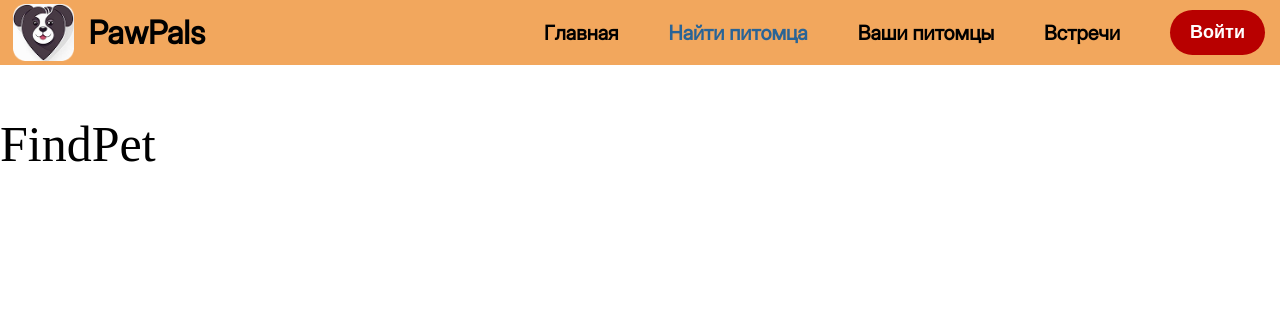
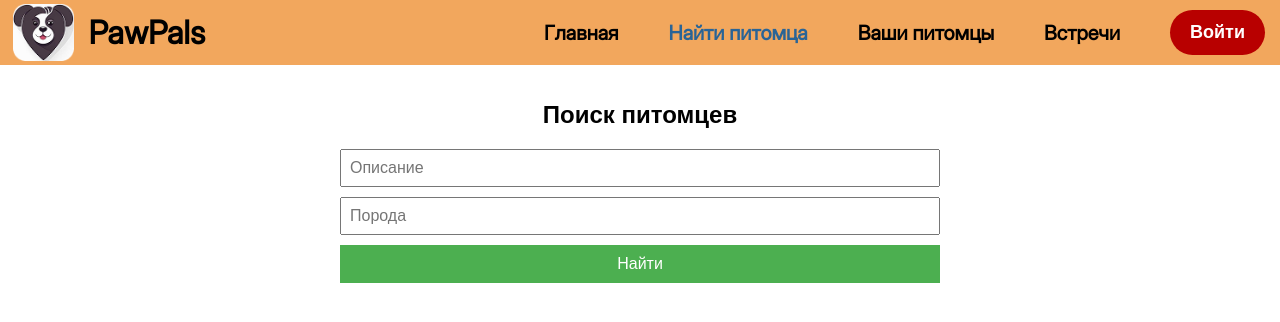
Before and after one commit to dizzy-166/PawPals, a React (Create React App) app in the folder Development/pawpal/: page /find-pet in a window 1280 px wide. Shown: the top 322 px of the page. Built offline with nearby package versions, Linux system fonts and the light colour scheme.

Commit message:
create findPet

```diff
--- a/Development/pawpal/src/App.js
+++ b/Development/pawpal/src/App.js
@@ -1,5 +1,5 @@
 import { CustomHeader } from './components/CustomHeader';
-import { FindPet } from './pages/FindPet/FindPet';
+import FindPet from './pages/FindPet/FindPet';
 
 import { Meetings } from './pages/Meetings/Meetings';
 import ProfilePage from './pages/PerosnalAccount/ProfilePage';
--- a/Development/pawpal/src/pages/FindPet/FindPet.jsx
+++ b/Development/pawpal/src/pages/FindPet/FindPet.jsx
@@ -1,11 +1,72 @@
-import React from 'react';
+import React, { useEffect, useState } from "react";
+import { FindPetVM } from "./FindPetVM";
 
-export const FindPet = () => {
+export default function FindPet() {
+  const {
+    filters,
+    setDesc,
+    setBreedName,
+    pets,
+    loading,
+    error,
+    searchPets,
+  } = FindPetVM();
 
+  const handleSubmit = (e) => {
+    e.preventDefault();
+    searchPets();
+  };
 
-    return (
-    <>
-    <p style = {{ fontSize: "50px" }}>FindPet</p>
-    </>
-    );
-};
+  return (
+    <div className="containerFindPet">
+      <h2 className="titleFindPet">Поиск питомцев</h2>
+      <form onSubmit={handleSubmit} className="formFindPet">
+        <input
+          type="text"
+          placeholder="Описание"
+          value={filters.desc}
+          onChange={(e) => setDesc(e.target.value)}
+          className="inputFindPet"
+        />
+
+        <input
+          type="text"
+          placeholder="Порода"
+          value={filters.breedName}
+          onChange={(e) => setBreedName(e.target.value)}
+          className="inputFindPet"
+          autoComplete="off"
+        />
+
+        <button type="submit" className="buttonFindPet">
+          Найти
+        </button>
+      </form>
+
+      {loading && <p>Загрузка...</p>}
+      {error && <p style={{ color: "red" }}>Ошибка: {error}</p>}
+
+      <ul className="listFindPet">
+        {pets.map((pet) => (
+          <li key={pet.id} className="cardFindPet">
+            <div className="petImageContainer">
+              {pet.image ? (
+                <img src={pet.image} alt={pet.name} className="petImage" />
+              ) : (
+                <div className="noImagePlaceholder">Нет изображения</div>
+              )}
+            </div>
+
+            <div className="petInfoContainer">
+              <strong className="petName">{pet.name}</strong>
+              <p className="petBreed">Порода: {pet.Breeds?.name || "Не указана"}</p>
+              <p className="petDesc">Описание: {pet.desc}</p>
+
+              <button className="walkButton">Позвать на прогулку</button>
+            </div>
+          </li>
+        ))}
+      </ul>
+    </div>
+  );
+}
--- /dev/null
+++ b/Development/pawpal/src/pages/FindPet/FindPetVM.js
@@ -0,0 +1,81 @@
+import { useState } from "react";
+import supabase from '../../Domain/Utils/Constant';
+
+export function FindPetVM() {
+  const [filters, setFilters] = useState({ desc: "", breedName: "" });
+  const [pets, setPets] = useState([]);
+  const [loading, setLoading] = useState(false);
+  const [error, setError] = useState(null);
+
+  const setDesc = (value) =>
+    setFilters((prev) => ({ ...prev, desc: value }));
+
+  const setBreedName = (value) =>
+    setFilters((prev) => ({ ...prev, breedName: value }));
+
+  const searchPets = async () => {
+  setLoading(true);
+  setError(null);
+
+  try {
+    let breedIds = [];
+
+    // Если фильтр по породе задан — ищем id пород с таким именем
+    if (filters.breedName) {
+      const { data: breeds, error: breedError } = await supabase
+        .from('Breeds')
+        .select('id')
+        .ilike('name', `%${filters.breedName}%`);
+
+      if (breedError) throw breedError;
+
+      breedIds = breeds.map(b => b.id);
+
+      if (breedIds.length === 0) {
+        // Нет пород, подходящих под фильтр — сразу очистить список питомцев
+        setPets([]);
+        setLoading(false);
+        return;
+      }
+    }
+
+    // Формируем запрос к питомцам
+    let query = supabase
+      .from("Pets")
+      .select("*, Breeds(name)");
+
+    if (filters.desc) {
+      query = query.ilike("desc", `%${filters.desc}%`);
+    }
+
+    if (filters.breedName) {
+      // Фильтруем питомцев по найденным id пород
+      query = query.in('breed_id', breedIds);
+    }
+
+    const { data, error } = await query;
+
+    if (error) {
+      setError(error.message);
+      setPets([]);
+    } else {
+      setPets(data);
+    }
+  } catch (e) {
+    setError(e.message);
+    setPets([]);
+  } finally {
+    setLoading(false);
+  }
+};
+
+  return {
+    filters,
+    setDesc,
+    setBreedName,
+    pets,
+    loading,
+    error,
+    searchPets,
+  };
+}
--- a/Development/pawpal/src/pages/styles/MainStyles.css
+++ b/Development/pawpal/src/pages/styles/MainStyles.css
@@ -24,37 +24,45 @@
 }
 
 .logo img {
-    height: 1%; /* Логотип увеличен */
+  height: 1%;
+  /* Логотип увеличен */
   width: 30%;
   margin-right: 15px;
 }
 
 .logo span {
   font-weight: bold;
-    font-size: 32px; /* Ещё больше увеличен текст "Управляй мечтой" */
+  font-size: 32px;
+  /* Ещё больше увеличен текст "Управляй мечтой" */
 }
 
 nav {
   display: flex;
   align-items: center;
-  gap: 20px; /* Чуть больше расстояние между ссылками */
+  gap: 20px;
+  /* Чуть больше расстояние между ссылками */
 }
 
 nav a {
   text-decoration: none;
   color: black;
   font-weight: 600;
-  font-size: 20px; /* Увеличил размер текста меню */
+  font-size: 20px;
+  /* Увеличил размер текста меню */
   padding: 10px 15px;
   border-radius: 20px;
   position: relative;
 }
 
 .active {
-    font-weight: bold;         /* Жирный шрифт */
-    text-decoration: none;   /* Без подчеркивания */
-    pointer-events: none;    /* Не кликается (опционально) */
-    color: #2a6496;             /* Цвет можно изменить при необходимости */
+  font-weight: bold;
+  /* Жирный шрифт */
+  text-decoration: none;
+  /* Без подчеркивания */
+  pointer-events: none;
+  /* Не кликается (опционально) */
+  color: #2a6496;
+  /* Цвет можно изменить при необходимости */
 }
 
 nav a:not(.no-underline)::after {
@@ -89,8 +97,7 @@ nav button:hover {
   background-color: #8b0808;
 }
 
-.signinСontainer
-{
+.signinСontainer {
   background-color: #FFFFFF;
   font-family: 'Inter_Dis', sans-serif;
 }
@@ -99,13 +106,15 @@ nav button:hover {
 .parent-container {
   display: flex;
   flex-direction: column;
-    justify-content: center; /* Вертикальное центрирование */
-    align-items: center;    /* Горизонтальное центрирование (опционально) */
-    height: 100vh;         /* Высота контейнера = высоте экрана */
+  justify-content: center;
+  /* Вертикальное центрирование */
+  align-items: center;
+  /* Горизонтальное центрирование (опционально) */
+  height: 100vh;
+  /* Высота контейнера = высоте экрана */
 }
 
-.formsign
-{
+.formsign {
   background-color: #EFEFEF;
   font-size: 20px;
   margin-inline: 15%;
@@ -115,7 +124,7 @@ nav button:hover {
   border: 1px solid black
 }
 
-.titleform{
+.titleform {
   margin-top: 20px;
 }
 
@@ -123,8 +132,10 @@ nav button:hover {
   margin-top: 30px;
 }
 
-.input-group input { /* Выбираем первый input внутри .input-group */
-    margin-bottom: 20px; /* Задаем отступ снизу */
+.input-group input {
+  /* Выбираем первый input внутри .input-group */
+  margin-bottom: 20px;
+  /* Задаем отступ снизу */
 }
 
 
@@ -138,6 +149,7 @@ nav button:hover {
   margin-bottom: 20px;
   box-sizing: border-box;
 }
+
 .react-datepicker-wrapper {
   width: 100%;
   display: flex;
@@ -151,36 +163,48 @@ nav button:hover {
 }
 
 .button-style {
-    background-color: #50c878; /* Цвет фона (примерно зеленый) */
-    color: #fff; /* Белый цвет текста */
-    padding: 10px 20px; /* Верхний/нижний и левый/правый отступы */
-    border: none; /* Убираем обводку */
-    border-radius: 8px; /* Скругление углов */
-    font-size: 16px; /* Размер шрифта */
-    cursor: pointer; /* Изменение курсора при наведении */
-    transition: background-color 0.3s ease; /* Плавный переход цвета фона */
+  background-color: #50c878;
+  /* Цвет фона (примерно зеленый) */
+  color: #fff;
+  /* Белый цвет текста */
+  padding: 10px 20px;
+  /* Верхний/нижний и левый/правый отступы */
+  border: none;
+  /* Убираем обводку */
+  border-radius: 8px;
+  /* Скругление углов */
+  font-size: 16px;
+  /* Размер шрифта */
+  cursor: pointer;
+  /* Изменение курсора при наведении */
+  transition: background-color 0.3s ease;
+  /* Плавный переход цвета фона */
 }
 
 .button-style:hover {
-    background-color: #3ea868; /* Цвет фона при наведении (более темный зеленый) */
+  background-color: #3ea868;
+  /* Цвет фона при наведении (более темный зеленый) */
 }
 
 .button-style:active {
-    background-color: #328757; /* Цвет фона при нажатии (еще более темный зеленый) */
+  background-color: #328757;
+  /* Цвет фона при нажатии (еще более темный зеленый) */
 }
 
 .button-style:focus {
-    outline: none; /* Убираем обводку при фокусе */
-    box-shadow: 0 0 0 2px rgba(80, 200, 120, 0.5); /* Добавляем легкую тень для индикации фокуса */
+  outline: none;
+  /* Убираем обводку при фокусе */
+  box-shadow: 0 0 0 2px rgba(80, 200, 120, 0.5);
+  /* Добавляем легкую тень для индикации фокуса */
 }
 
-.registNav{
+.registNav {
   display: flex;
   margin-top: 20px;
   margin-bottom: 30px;
 }
 
-.create-account-link{
+.create-account-link {
   background: none;
   border: none;
   color: #2a5885;
@@ -196,7 +220,7 @@ nav button:hover {
   left: 0;
   right: 0;
   bottom: 0;
-  background: rgba(0,0,0,0.5);
+  background: rgba(0, 0, 0, 0.5);
   display: flex;
   align-items: center;
   justify-content: center;
@@ -220,7 +244,8 @@ nav button:hover {
   display: flex;
   justify-content: center;
   padding-top: 40px;
-  padding-bottom: 60px; /* небольшой нижний отступ от формы */
+  padding-bottom: 60px;
+  /* небольшой нижний отступ от формы */
 }
 
 .formprofile {
@@ -251,7 +276,7 @@ nav button:hover {
   align-items: center;
 }
 
-.input-groupforProf{
+.input-groupforProf {
   background-color: #D9D9D9;
   padding: 10px;
   border: 1px solid #ccc;
@@ -283,16 +308,23 @@ nav button:hover {
   display: flex;
   justify-content: center;
   align-items: center;
-  height: 100vh; /* высота экрана, или можно 100% если родитель высоты явно задан */
+  height: 100vh;
+  /* высота экрана, или можно 100% если родитель высоты явно задан */
   width: 100%;
-  pointer-events: none; /* чтобы не блокировать клики по контенту */
+  pointer-events: none;
+  /* чтобы не блокировать клики по контенту */
   font-family: 'Inter';
   font-size: 200%;
 }
 
 @keyframes spin {
-  0% { transform: rotate(0deg); }
-  100% { transform: rotate(360deg); }
+  0% {
+    transform: rotate(0deg);
+  }
+
+  100% {
+    transform: rotate(360deg);
+  }
 }
 
 .mainPageContainer {
@@ -340,7 +372,7 @@ nav button:hover {
   border-radius: 8px;
   padding: 16px;
   margin: 0 10px;
-  box-shadow: 0 2px 4px rgba(0,0,0,0.1);
+  box-shadow: 0 2px 4px rgba(0, 0, 0, 0.1);
   display: flex;
   flex-direction: column;
   overflow: hidden;
@@ -460,7 +492,7 @@ nav button:hover {
   background-color: #f9f9f9;
   border-radius: 8px;
   padding: 15px;
-  box-shadow: 0 2px 4px rgba(0,0,0,0.1);
+  box-shadow: 0 2px 4px rgba(0, 0, 0, 0.1);
 }
 
 .newsTitle {
@@ -480,3 +512,114 @@ nav button:hover {
   line-height: 1.4;
   color: #34495e;
 }
+
+.containerFindPet {
+  max-width: 600px;
+  margin: 0 auto;
+  padding: 1rem;
+  font-family: Arial, sans-serif;
+}
+
+.titleFindPet {
+  text-align: center;
+}
+
+.formFindPet {
+  display: flex;
+  flex-direction: column;
+  gap: 10px;
+  margin-bottom: 1rem;
+}
+
+.inputFindPet {
+  padding: 8px;
+  font-size: 16px;
+}
+
+.buttonFindPet {
+  padding: 10px;
+  font-size: 16px;
+  background-color: #4caf50;
+  color: white;
+  border: none;
+  cursor: pointer;
+}
+
+.listFindPet {
+    list-style: none;
+    padding: 0;
+    display: flex;
+    flex-wrap: wrap;
+    gap: 16px;
+  }
+
+  .cardFindPet {
+    display: flex;
+    width: 920px;
+    border: 1px solid #ccc;
+    border-radius: 8px;
+    overflow: hidden;
+    box-shadow: 0 2px 6px rgba(0,0,0,0.1);
+    background: #fff;
+    align-items: center; /* Выровнять по центру по вертикали */
+  }
+
+  .petImageContainer {
+  flex-shrink: 0;
+  width: 120px;
+  height: 120px;
+  display: flex;
+  align-items: center;
+  justify-content: center;
+  background: #f0f0f0;
+  overflow: hidden;
+  margin-left: 8px;
+  margin-top: 8px;
+}
+
+  .petImage {
+    max-width: 100%;
+    max-height: 100%;
+    object-fit: cover;
+  }
+
+  .noImagePlaceholder {
+    font-size: 14px;
+    color: #888;
+    text-align: center;
+    padding: 10px;
+  }
+
+  .petInfoContainer {
+    padding: 12px 16px;
+    flex-grow: 1;
+    display: flex;
+    flex-direction: column;
+  }
+
+  .petName {
+    margin: 0 0 6px 0;
+    font-size: 18px;
+  }
+
+  .petBreed, .petDesc {
+    margin: 4px 0;
+    font-size: 14px;
+    color: #555;
+  }
+
+  .walkButton {
+    margin-top: auto; /* Оттолкнуть кнопку к низу */
+    padding: 6px 12px;
+    background-color: #4caf50;
+    color: white;
+    border: none;
+    border-radius: 4px;
+    cursor: pointer;
+    transition: background-color 0.2s ease;
+    align-self: flex-start;
+  }
+
+  .walkButton:hover {
+    background-color: #45a049;
+  }
```
Lines whose indentation alone changed are shown as unchanged.
